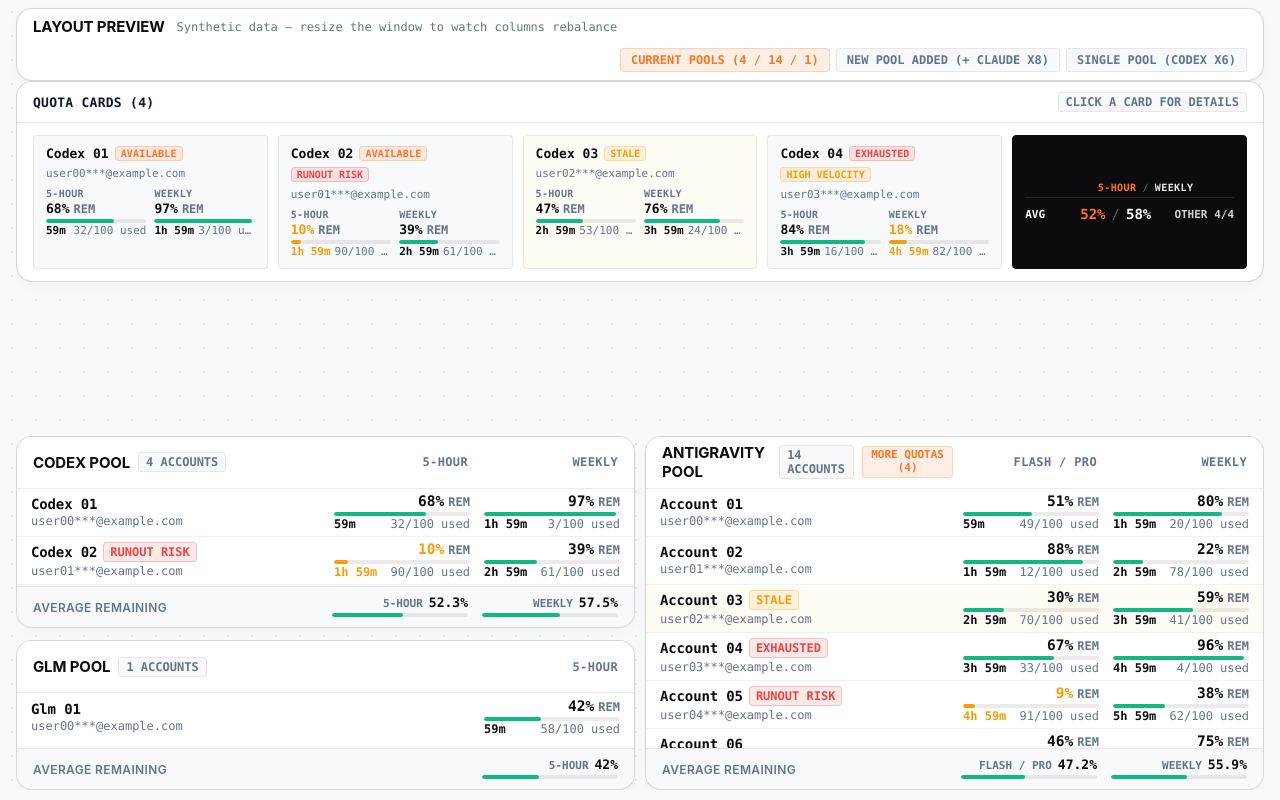
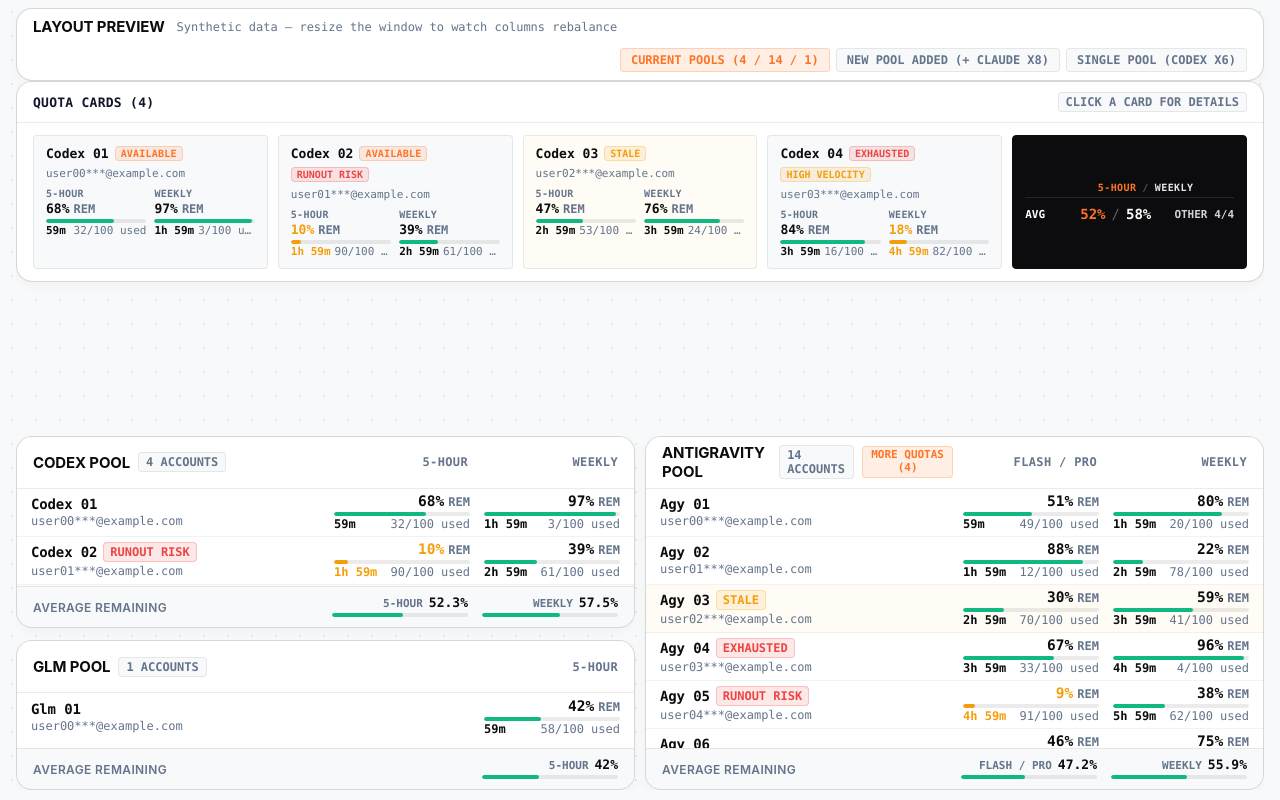
Before and after one commit to muvxlc/9router-quota-dashboard, a Next.js app: page /layout-preview in a window 1280 px wide. Built offline with nearby package versions, Linux system fonts and the light colour scheme.

Commit message:
fix(quota-cards): rename Antigravity alias Account 01 to Agy 01

```diff
--- a/app/layout-preview/page.js
+++ b/app/layout-preview/page.js
@@ -61,7 +61,7 @@ const SCENARIOS = {
     label: 'Current pools (4 / 14 / 1)',
     groups: [
       makePool('codex', 'Codex', ['session', 'weekly'], 4, 'Codex'),
-      makePool('antigravity', 'Antigravity', ['gemini', 'gemini_weekly'], 14, 'Account', 4),
+      makePool('antigravity', 'Antigravity', ['gemini', 'gemini_weekly'], 14, 'Agy', 4),
       makePool('glm', 'Glm', ['session'], 1, 'Glm'),
     ],
   },
@@ -69,7 +69,7 @@ const SCENARIOS = {
     label: 'New pool added (+ Claude x8)',
     groups: [
       makePool('codex', 'Codex', ['session', 'weekly'], 4, 'Codex'),
-      makePool('antigravity', 'Antigravity', ['gemini', 'gemini_weekly'], 14, 'Account', 4),
+      makePool('antigravity', 'Antigravity', ['gemini', 'gemini_weekly'], 14, 'Agy', 4),
       makePool('glm', 'Glm', ['session'], 1, 'Glm'),
       makePool('claude', 'Claude', ['session', 'weekly'], 8, 'Claude'),
     ],
--- a/lib/client/accountPresentation.js
+++ b/lib/client/accountPresentation.js
@@ -54,7 +54,7 @@ export function buildAccountPresentation(connections = []) {
       const ordinal = String(index + 1).padStart(2, '0');
       let alias = '';
       if (prov === 'antigravity') {
-        alias = `Account ${ordinal}`;
+        alias = `Agy ${ordinal}`;
       } else if (prov === 'codex') {
         alias = `Codex ${ordinal}`;
       } else {
```
Also changed, not shown: 1 other file (tests, documents, lock files or other folders).
